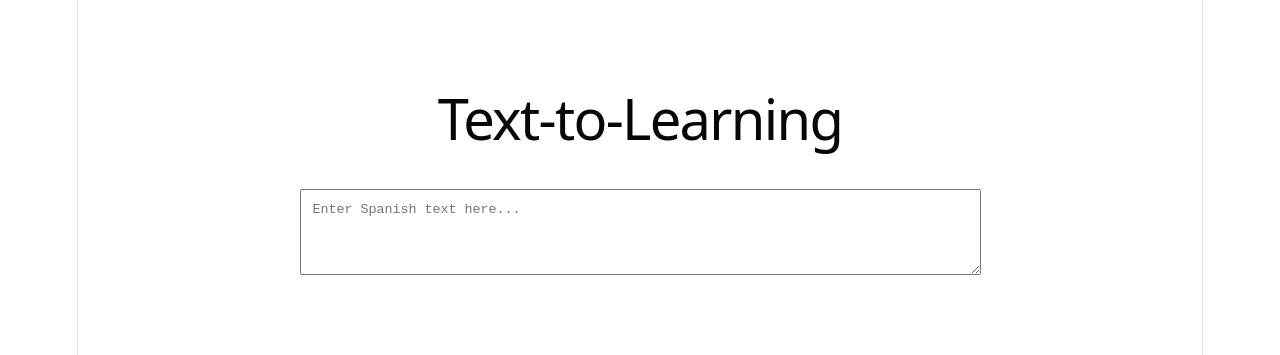
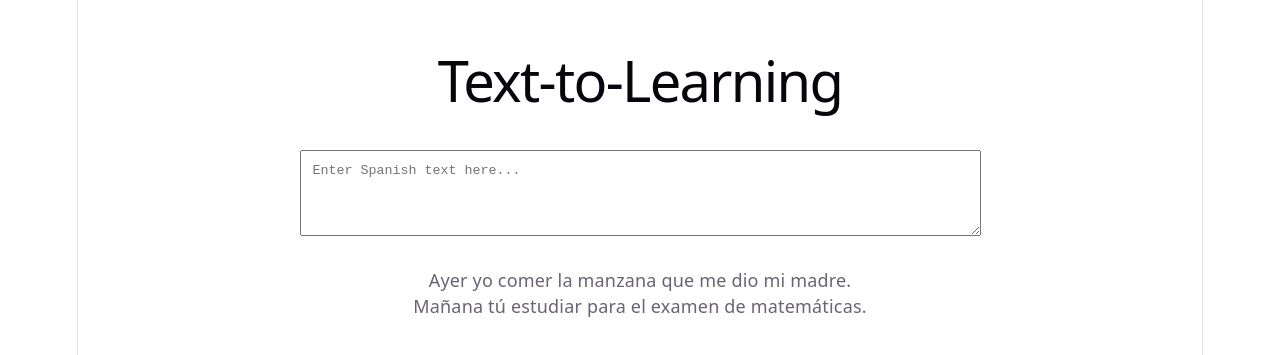
Before and after one commit to MekhiHernandez/text-to-learning, a React app in the folder frontend/: page / in a window 1280 px wide. Shown: the part 223-578 px from the top of the page. Built offline with nearby package versions, Linux system fonts and the light colour scheme; the HTML template or start-up script is replaced by a standard one.

Commit message:
feat(frontend): render masked exercises from fake data

```diff
--- a/frontend/src/App.jsx
+++ b/frontend/src/App.jsx
@@ -18,10 +18,23 @@ function EntryBox() {
   );
 }
 
-function ExercisesList({ exercises }) {}
+function ExerciseList({ exercises }) {
+  return (
+    <div className="exercise-list">
+      {exercises.map((exercise, index) => (
+        <Exercise key={index} exercise={exercise} />
+      ))}
+    </div>
+  );
+}
+
+function Exercise({ exercise }) {
+  return (<p>{exercise.preVerb} {exercise.maskedVerb} {exercise.postVerb}</p>);
+}
 
 const EXERCISES = [
-  {preVerb: "", maskedVerb: "", postVerb: ""}
+  {preVerb: "Ayer yo", maskedVerb: "comer", postVerb: "la manzana que me dio mi madre."},
+  {preVerb: "Mañana tú", maskedVerb: "estudiar", postVerb: "para el examen de matemáticas."},
 ]
 
 function App() {
@@ -29,6 +42,7 @@ function App() {
     <main className="App">
       <h1>Text-to-Learning</h1>
       <EntryBox />
+      <ExerciseList exercises={EXERCISES} />
     </main>
   )
 }
```
